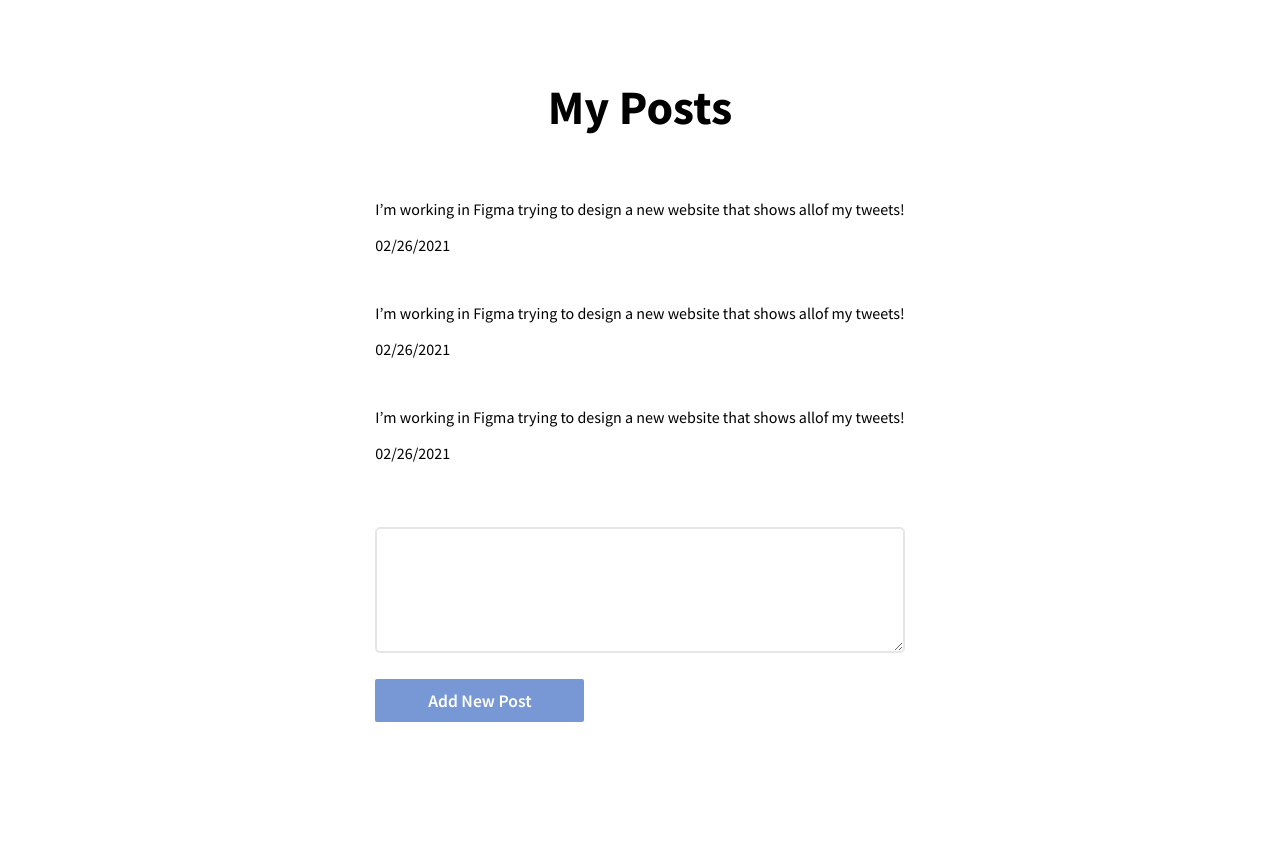
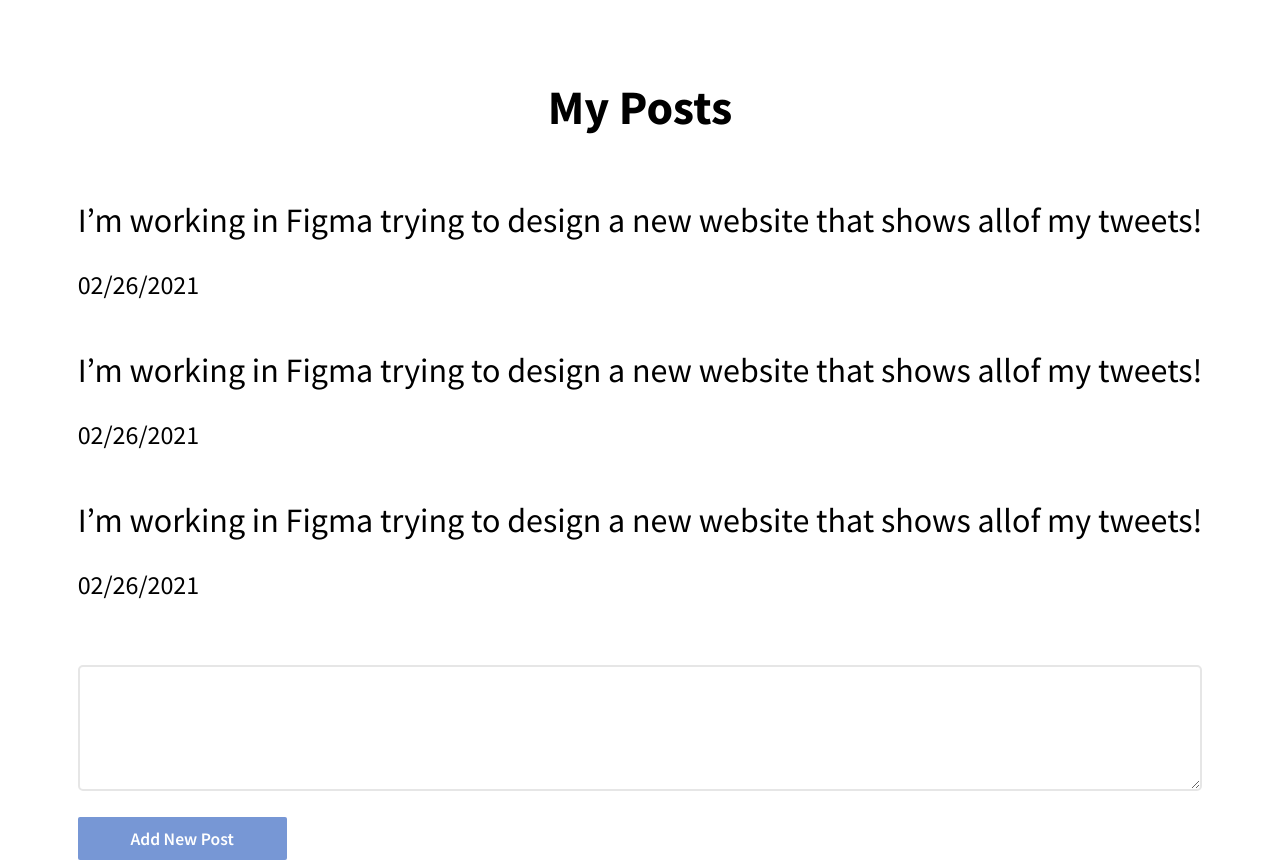
Before and after one commit to DrunkOldDog/my-posts-app, a Next.js app: page / in a window 1280 px wide. Before the commit the page ends 800 px from the top, so only its background shows below. Built offline with nearby package versions, Linux system fonts and the light colour scheme.

Commit message:
Add Post.stories and Post.module.scss

```diff
--- a/src/components/Post/Post.module.scss
+++ b/src/components/Post/Post.module.scss
@@ -0,0 +1,10 @@
+.postsContent {
+  font-size: 34px;
+  line-height: 43px;
+  margin-bottom: 0.5em;
+}
+
+.postsDate {
+  font-size: 26px;
+  line-height: 33px;
+}
--- a/src/styles/Home.module.scss
+++ b/src/styles/Home.module.scss
@@ -46,17 +46,6 @@
   }
 }
 
-.postsContent {
-  font-size: 34px;
-  line-height: 43px;
-  margin-bottom: 0.5em;
-}
-
-.postsDate {
-  font-size: 26px;
-  line-height: 33px;
-}
-
 .formContent {
   width: 100%;
   font-size: 1.4em;
```
Also changed, not shown: 1 other file (tests, documents, lock files or other folders).
